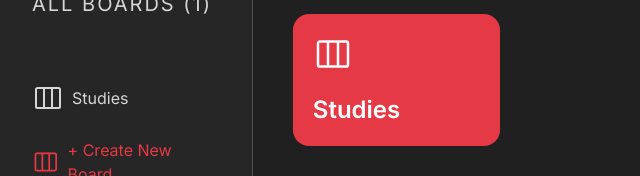
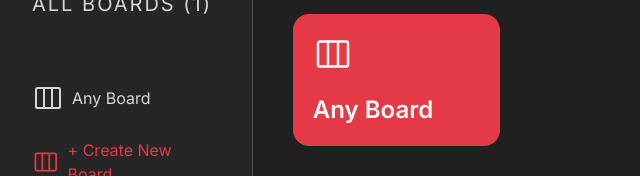
Before and after one commit to leonardonicola/kanban, a Nuxt app: page / in a window 1280 px wide. Shown: the part 158-334 px from the top of the page, without its empty margins (0-640 px from the left). Built offline with nearby package versions, Linux system fonts and the light colour scheme.

Commit message:
fix: change name of tasks and boards for public apresentation

```diff
--- a/stores/kanban.ts
+++ b/stores/kanban.ts
@@ -7,7 +7,7 @@ export const useKanbanStore = defineStore("kanban", {
     boards: useStorage('board',[
       {
         id: 1,
-        name: "Studies",
+        name: "Any Board",
         columns: [
           {
             id: 1,
@@ -15,8 +15,8 @@ export const useKanbanStore = defineStore("kanban", {
             tasks: [
               {
                 id: "52a96e6f-1213-46f6-8ae3-6a8fb00b126e",
-                name: "Título incrível",
-                description: "Top 10 descrições do anime",
+                name: "Title example",
+                description: "Description example",
               },
             ],
           },
```
